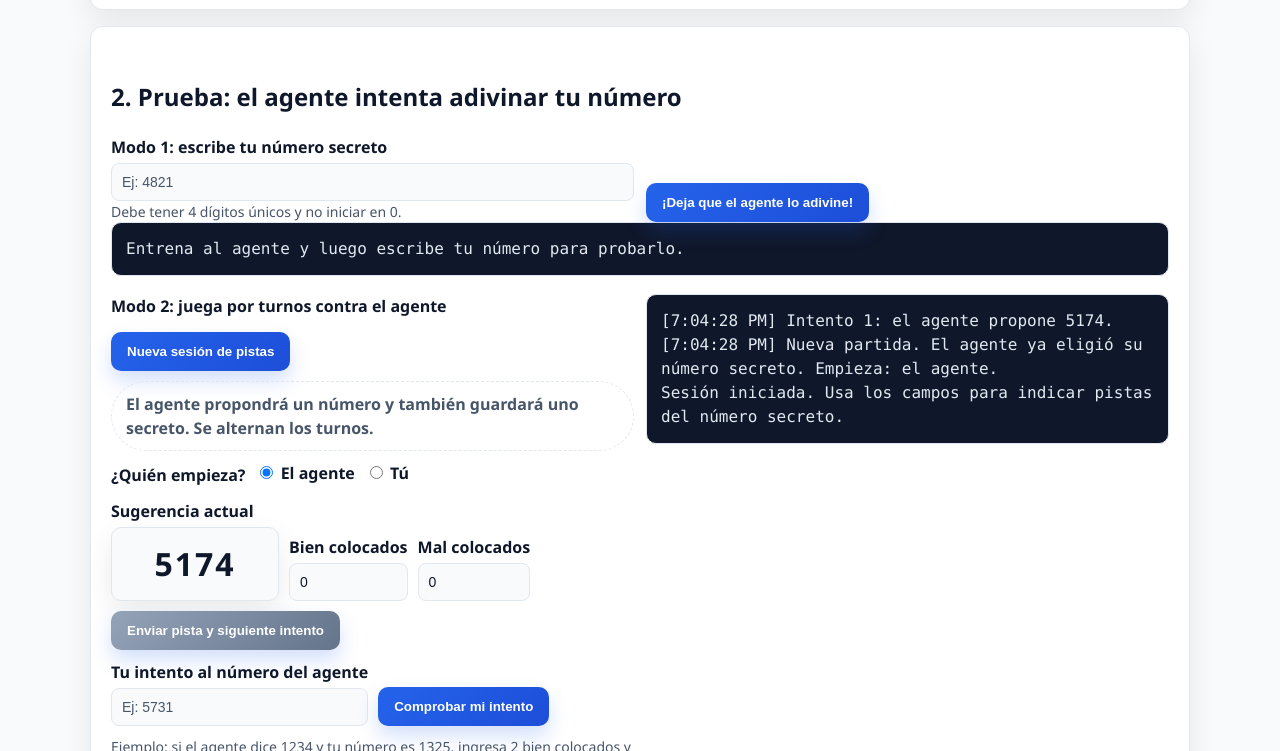
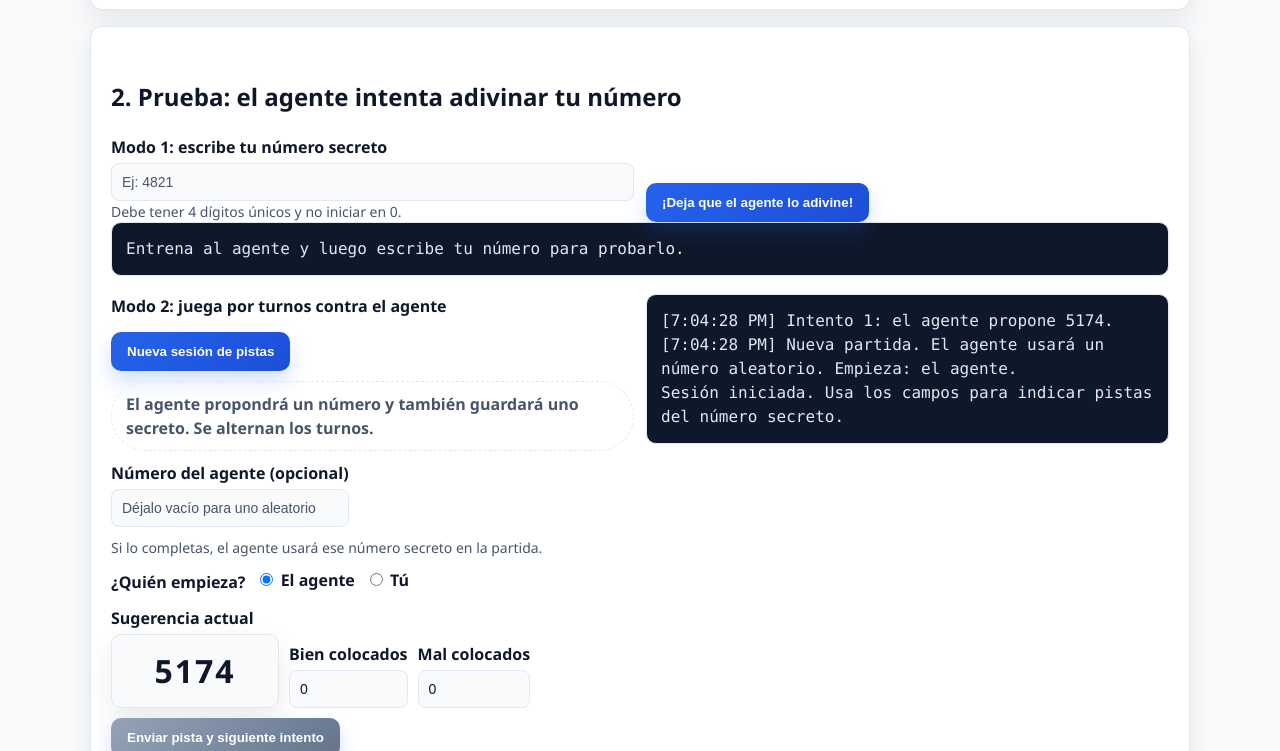
Before and after one commit to Diegoestropini/adivinaminumero, a plain HTML site: page index.html in a window 1280 px wide. Both pictures are taken after a click on the button "Nueva sesión de pistas". Shown: the part 765-1516 px from the top of the page. Drawn offline with Linux system fonts and the light colour scheme.

Commit message:
Allow choosing agent secret number

```diff
--- a/index.html
+++ b/index.html
@@ -307,6 +307,13 @@
           <button id="startInteractiveBtn">Nueva sesión de pistas</button>
           <span class="pill muted">El agente propondrá un número y también guardará uno secreto. Se alternan los turnos.</span>
         </div>
+        <div class="inline-group">
+          <div>
+            <label for="agentSecretInput">Número del agente (opcional)</label>
+            <input id="agentSecretInput" type="text" placeholder="Déjalo vacío para uno aleatorio" />
+          </div>
+          <span class="hint">Si lo completas, el agente usará ese número secreto en la partida.</span>
+        </div>
         <div class="inline-group" style="align-items:center;">
           <label style="margin:0;">¿Quién empieza?</label>
           <label><input type="radio" name="starter" value="agent" checked /> El agente</label>
@@ -538,6 +545,7 @@
     const cowsInput = document.getElementById("cowsInput");
     const userGuessInput = document.getElementById("userGuessInput");
     const userGuessBtn = document.getElementById("userGuessBtn");
+    const agentSecretInput = document.getElementById("agentSecretInput");
 
     let interactiveState = { active: false, candidates: [], lastGuess: null, steps: 0 };
 
@@ -621,12 +629,20 @@
 
     function startInteractiveSession() {
       const starter = document.querySelector('input[name="starter"]:checked')?.value || "agent";
+      const chosenAgentSecret = agentSecretInput.value.trim();
+
+      if (chosenAgentSecret && !validateSecret(chosenAgentSecret)) {
+        interactiveLog.textContent = "El número del agente no es válido. Usa 4 dígitos únicos y sin empezar en 0.";
+        return;
+      }
+
+      const agentSecret = chosenAgentSecret || agent.allNumbers[Math.floor(Math.random() * agent.allNumbers.length)];
       interactiveState = {
         active: true,
         candidates: [...agent.allNumbers],
         lastGuess: null,
         steps: 0,
-        agentSecret: agent.allNumbers[Math.floor(Math.random() * agent.allNumbers.length)],
+        agentSecret,
         turn: starter,
         agentAttempts: 0,
         userAttempts: 0,
@@ -638,9 +654,9 @@
       userGuessInput.value = "";
       interactiveLog.textContent = "Sesión iniciada. Usa los campos para indicar pistas del número secreto.";
       appendInteractiveLog(
-        `Nueva partida. El agente ya eligió su número secreto. Empieza: ${
-          starter === "agent" ? "el agente" : "tú"
-        }.`
+        `Nueva partida. El agente usará ${
+          chosenAgentSecret ? "el número que elegiste" : "un número aleatorio"
+        }. Empieza: ${starter === "agent" ? "el agente" : "tú"}.`
       );
       if (starter === "agent") {
         requestNextGuess();
```
